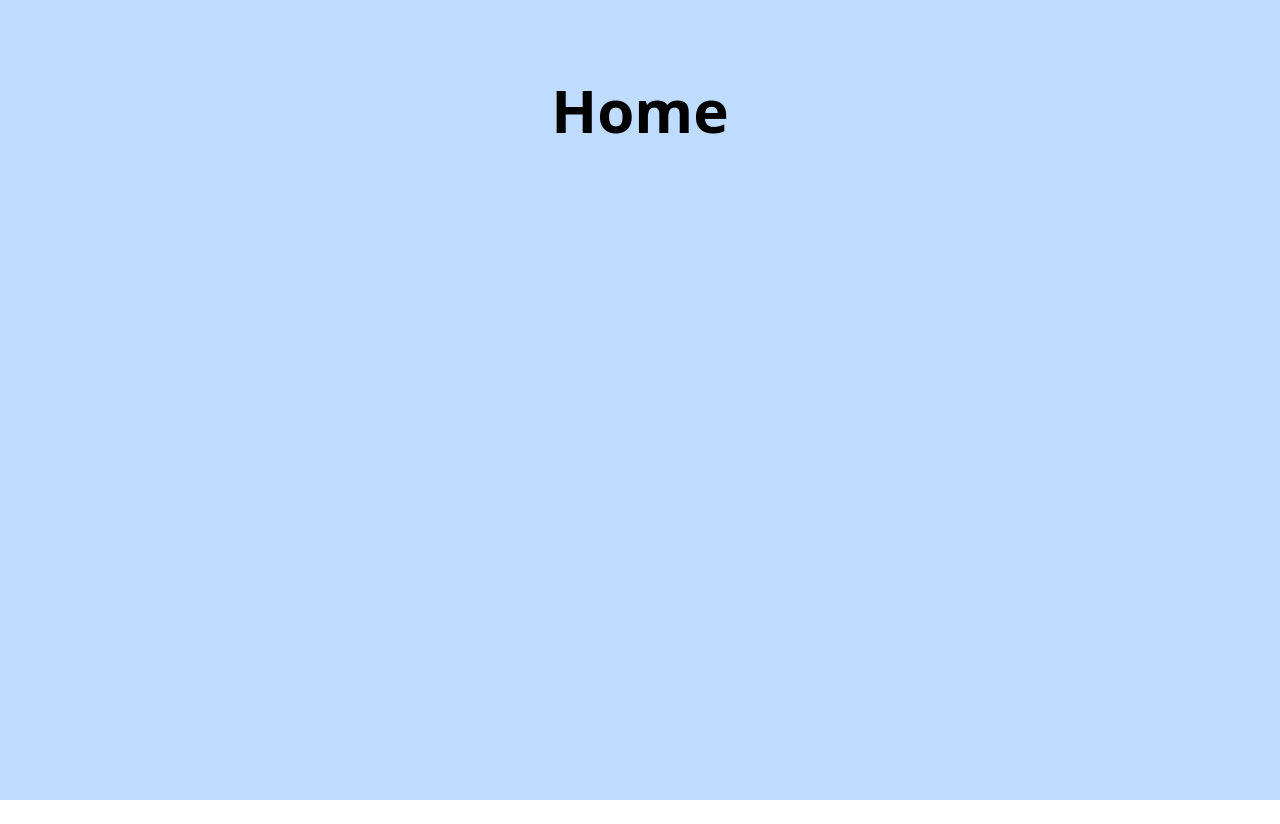
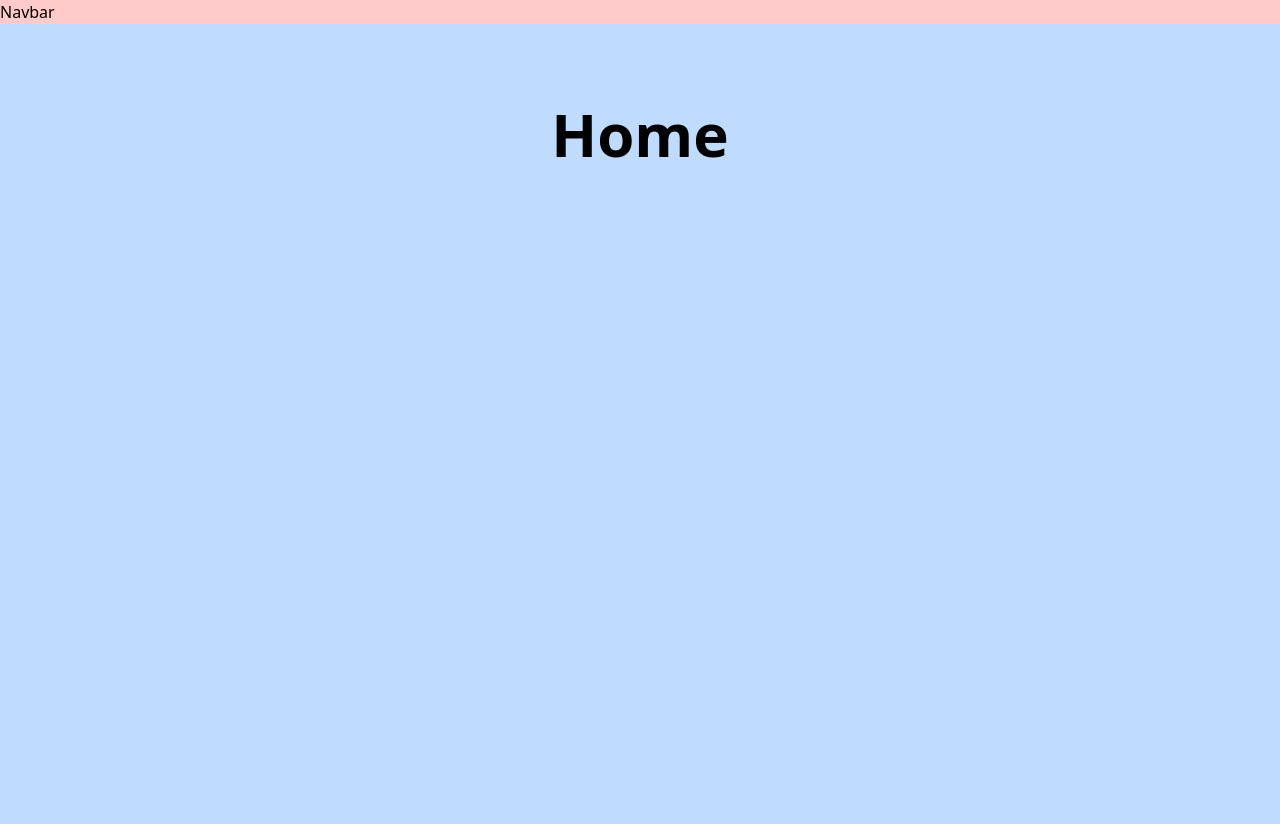
Before and after one commit to awais019/pak-journey, a Nuxt app: page / in a window 1280 px wide. Before the commit the page ends 800 px from the top, so only its background shows below. Built offline with nearby package versions, Linux system fonts and the light colour scheme.

Commit message:
Added layout and placeholder navbar

```diff
--- a/app.vue
+++ b/app.vue
@@ -1,4 +1,6 @@
 <template>
-  <NuxtPage />
+  <NuxtLayout>
+    <NuxtPage />
+  </NuxtLayout>
   <!-- <div class="font-bold text-3xl">Hello World!</div> -->
 </template>
--- /dev/null
+++ b/components/NavBar.vue
@@ -0,0 +1,4 @@
+<template>
+  <nav class="container bg-red-200">Navbar</nav>
+</template>
+<script setup></script>
--- /dev/null
+++ b/layouts/default.vue
@@ -0,0 +1,11 @@
+<template>
+  <div>
+    <NavBar />
+    <slot />
+  </div>
+</template>
+
+<script setup>
+import NavBar from "../components/NavBar.vue";
+</script>
+<style lang="postcss" scoped></style>
--- a/tailwind.config.ts
+++ b/tailwind.config.ts
@@ -10,7 +10,12 @@ export default {
     "./error.vue",
   ],
   theme: {
-    extend: {},
+    extend: {
+      container: {
+        center: true,
+        //  max-width: 1440px
+      },
+    },
   },
   plugins: [],
 };
```
